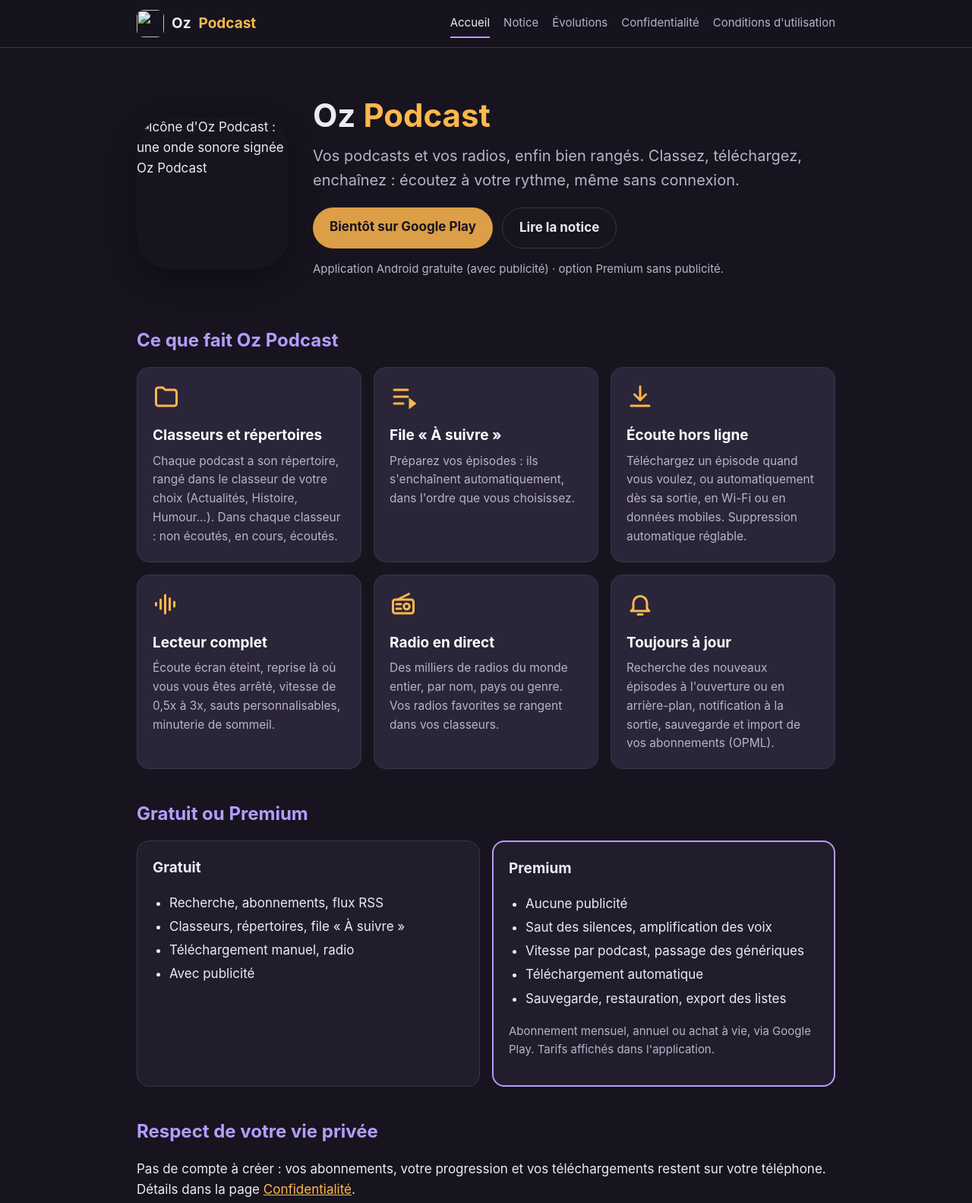
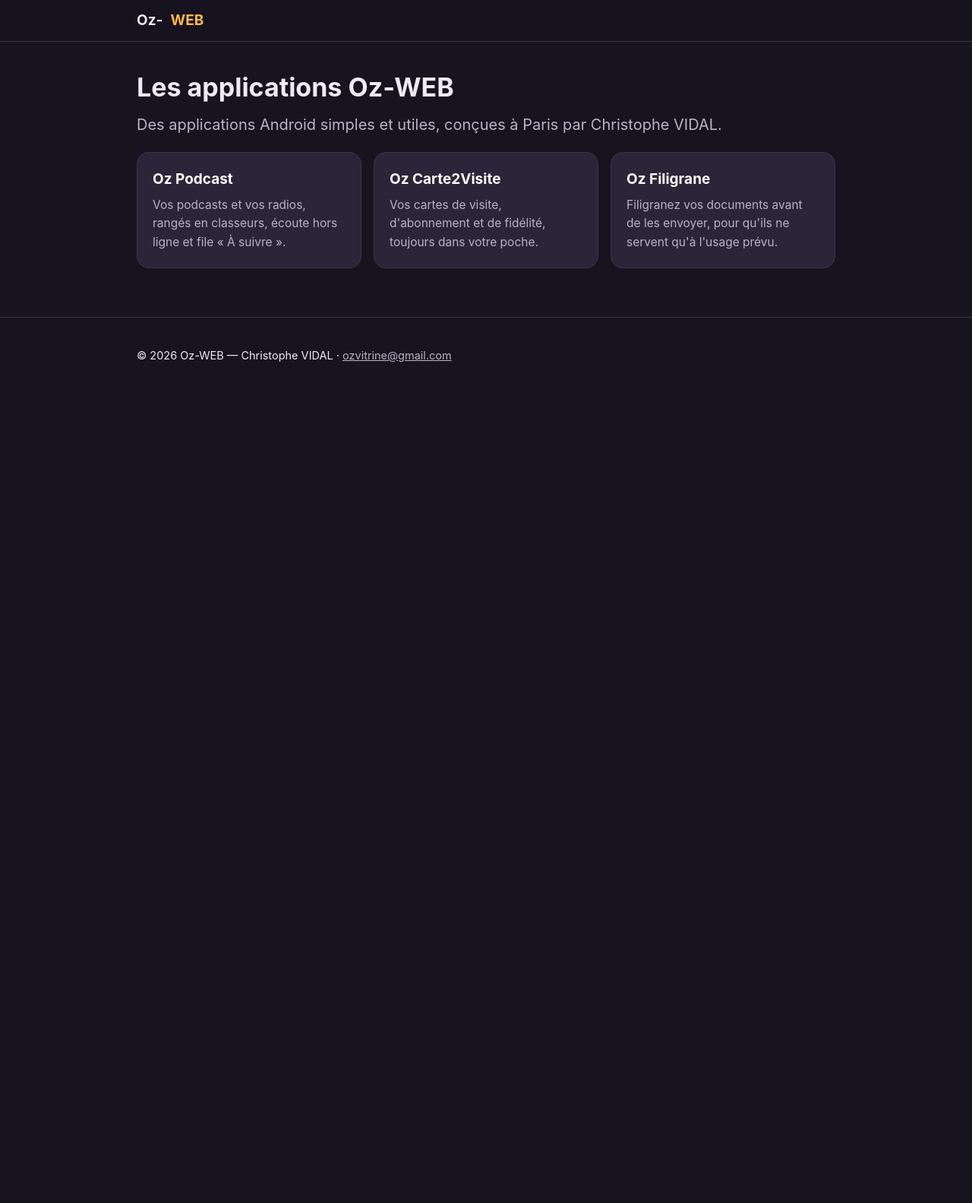
Before and after one commit to ozvitrine/oz_podcast, a plain HTML site: page index.html in a window 1280 px wide. Shown: the top 1583 px of the page at 76% size. After the commit the page ends 800 px from the top, so only its background shows below. Drawn offline with Linux system fonts and the light colour scheme.

Commit message:
Add files via upload

```diff
--- a/index.html
+++ b/index.html
@@ -3,82 +3,40 @@
 <head>
   <meta charset="utf-8">
   <meta name="viewport" content="width=device-width, initial-scale=1">
-  <title>Oz Podcast — podcasts et radio, bien rangés</title>
-  <meta name="description" content="Oz Podcast : écoutez vos podcasts et vos radios, rangés en classeurs, hors ligne, avec une file « À suivre ». Application Android par Oz-WEB.">
+  <title>Oz-WEB — applications de Christophe VIDAL</title>
+  <meta name="description" content="Les applications Android d'Oz-WEB : Oz Podcast, Oz Carte2Visite, Oz Filigrane.">
   <link rel="icon" type="image/png" href="favicon.png">
   <link rel="stylesheet" href="style.css">
 </head>
 <body>
   <header class="site">
     <div class="conteneur">
-      <a class="marque" href="index.html"><img src="img/icone-192.png" alt="">Oz <span>Podcast</span></a>
-      <nav class="menu" aria-label="Menu principal">
-      <a href="index.html" aria-current="page">Accueil</a>
-      <a href="notice.html">Notice</a>
-      <a href="evolutions.html">Évolutions</a>
-      <a href="confidentialite.html">Confidentialité</a>
-      <a href="conditions.html">Conditions d'utilisation</a>
-      </nav>
+      <a class="marque" href="./">Oz-<span>WEB</span></a>
     </div>
   </header>
   <main>
     <div class="conteneur">
-      <section class="hero">
-        <img src="img/oz-podcast-512.png" alt="Icône d'Oz Podcast : une onde sonore signée Oz Podcast">
-        <div class="texte">
-          <h1>Oz <span>Podcast</span></h1>
-          <p class="accroche">Vos podcasts et vos radios, enfin bien rangés. Classez, téléchargez, enchaînez : écoutez à votre rythme, même sans connexion.</p>
-          <div class="boutons">
-            <a class="bouton" aria-disabled="true">Bientôt sur Google Play</a>
-            <a class="bouton secondaire" href="notice.html">Lire la notice</a>
-          </div>
-          <p class="discret">Application Android gratuite (avec publicité) · option Premium sans publicité.</p>
-        </div>
-      </section>
-
-      <h2>Ce que fait Oz Podcast</h2>
+      <h1>Les applications Oz-WEB</h1>
+      <p class="accroche">Des applications Android simples et utiles, conçues à Paris par Christophe VIDAL.</p>
       <div class="grille">
-        <div class="carte"><svg class="ico" viewBox="0 0 24 24" fill="none" stroke="currentColor" stroke-width="2" stroke-linecap="round" stroke-linejoin="round" aria-hidden="true"><path d="M3 6a2 2 0 0 1 2-2h4l2 2h8a2 2 0 0 1 2 2v10a2 2 0 0 1-2 2H5a2 2 0 0 1-2-2z"/></svg><h3>Classeurs et répertoires</h3><p>Chaque podcast a son répertoire, rangé dans le classeur de votre choix (Actualités, Histoire, Humour…). Dans chaque classeur : non écoutés, en cours, écoutés.</p></div>
-        <div class="carte"><svg class="ico" viewBox="0 0 24 24" fill="none" stroke="currentColor" stroke-width="2" stroke-linecap="round" aria-hidden="true"><path d="M4 6h12M4 12h12M4 18h8"/><path d="M18 15l4 3-4 3z" fill="currentColor"/></svg><h3>File « À suivre »</h3><p>Préparez vos épisodes : ils s'enchaînent automatiquement, dans l'ordre que vous choisissez.</p></div>
-        <div class="carte"><svg class="ico" viewBox="0 0 24 24" fill="none" stroke="currentColor" stroke-width="2" stroke-linecap="round" stroke-linejoin="round" aria-hidden="true"><path d="M12 3v12M7 10l5 5 5-5M4 20h16"/></svg><h3>Écoute hors ligne</h3><p>Téléchargez un épisode quand vous voulez, ou automatiquement dès sa sortie, en Wi-Fi ou en données mobiles. Suppression automatique réglable.</p></div>
-        <div class="carte"><svg class="ico" viewBox="0 0 24 24" fill="none" stroke="currentColor" stroke-width="2" stroke-linecap="round" aria-hidden="true"><path d="M3 11v2M7 8v8M11 4v16M15 7v10M19 10v4"/></svg><h3>Lecteur complet</h3><p>Écoute écran éteint, reprise là où vous vous êtes arrêté, vitesse de 0,5x à 3x, sauts personnalisables, minuterie de sommeil.</p></div>
-        <div class="carte"><svg class="ico" viewBox="0 0 24 24" fill="none" stroke="currentColor" stroke-width="2" stroke-linecap="round" stroke-linejoin="round" aria-hidden="true"><rect x="3" y="8" width="18" height="12" rx="2"/><path d="M7 8l10-5"/><circle cx="15" cy="14" r="2.5"/><path d="M6 12h4M6 16h4"/></svg><h3>Radio en direct</h3><p>Des milliers de radios du monde entier, par nom, pays ou genre. Vos radios favorites se rangent dans vos classeurs.</p></div>
-        <div class="carte"><svg class="ico" viewBox="0 0 24 24" fill="none" stroke="currentColor" stroke-width="2" stroke-linecap="round" stroke-linejoin="round" aria-hidden="true"><path d="M6 16V11a6 6 0 0 1 12 0v5l2 2H4z"/><path d="M10 21h4"/></svg><h3>Toujours à jour</h3><p>Recherche des nouveaux épisodes à l'ouverture ou en arrière-plan, notification à la sortie, sauvegarde et import de vos abonnements (OPML).</p></div>
+        <a class="carte" href="oz_podcast/" style="text-decoration: none">
+          <h3>Oz Podcast</h3>
+          <p>Vos podcasts et vos radios, rangés en classeurs, écoute hors ligne et file « À suivre ».</p>
+        </a>
+        <a class="carte" href="oz_carte2visite/" style="text-decoration: none">
+          <h3>Oz Carte2Visite</h3>
+          <p>Vos cartes de visite, d'abonnement et de fidélité, toujours dans votre poche.</p>
+        </a>
+        <a class="carte" href="oz_filigrane/" style="text-decoration: none">
+          <h3>Oz Filigrane</h3>
+          <p>Filigranez vos documents avant de les envoyer, pour qu'ils ne servent qu'à l'usage prévu.</p>
+        </a>
       </div>
-
-      <h2>Gratuit ou Premium</h2>
-      <div class="offres">
-        <div class="offre">
-          <h3>Gratuit</h3>
-          <ul>
-            <li>Recherche, abonnements, flux RSS</li>
-            <li>Classeurs, répertoires, file « À suivre »</li>
-            <li>Téléchargement manuel, radio</li>
-            <li>Avec publicité</li>
-          </ul>
-        </div>
-        <div class="offre mise-en-avant">
-          <h3>Premium</h3>
-          <ul>
-            <li>Aucune publicité</li>
-            <li>Saut des silences, amplification des voix</li>
-            <li>Vitesse par podcast, passage des génériques</li>
-            <li>Téléchargement automatique</li>
-            <li>Sauvegarde, restauration, export des listes</li>
-          </ul>
-          <p class="discret">Abonnement mensuel, annuel ou achat à vie, via Google Play. Tarifs affichés dans l'application.</p>
-        </div>
-      </div>
-
-      <h2>Respect de votre vie privée</h2>
-      <p>Pas de compte à créer : vos abonnements, votre progression et vos téléchargements restent sur votre téléphone. Détails dans la page <a href="confidentialite.html">Confidentialité</a>.</p>
-
     </div>
   </main>
   <footer class="site">
     <div class="conteneur">
       <p>© 2026 Oz-WEB — Christophe VIDAL · <a href="mailto:ozvitrine@gmail.com">ozvitrine@gmail.com</a></p>
-      <nav aria-label="Pages d'information"><a href="notice.html">Notice</a> <a href="evolutions.html">Évolutions</a> <a href="confidentialite.html">Confidentialité</a> <a href="conditions.html">Conditions d'utilisation</a></nav>
     </div>
   </footer>
 </body>
```
Also changed, not shown: app-ads.txt (added).
